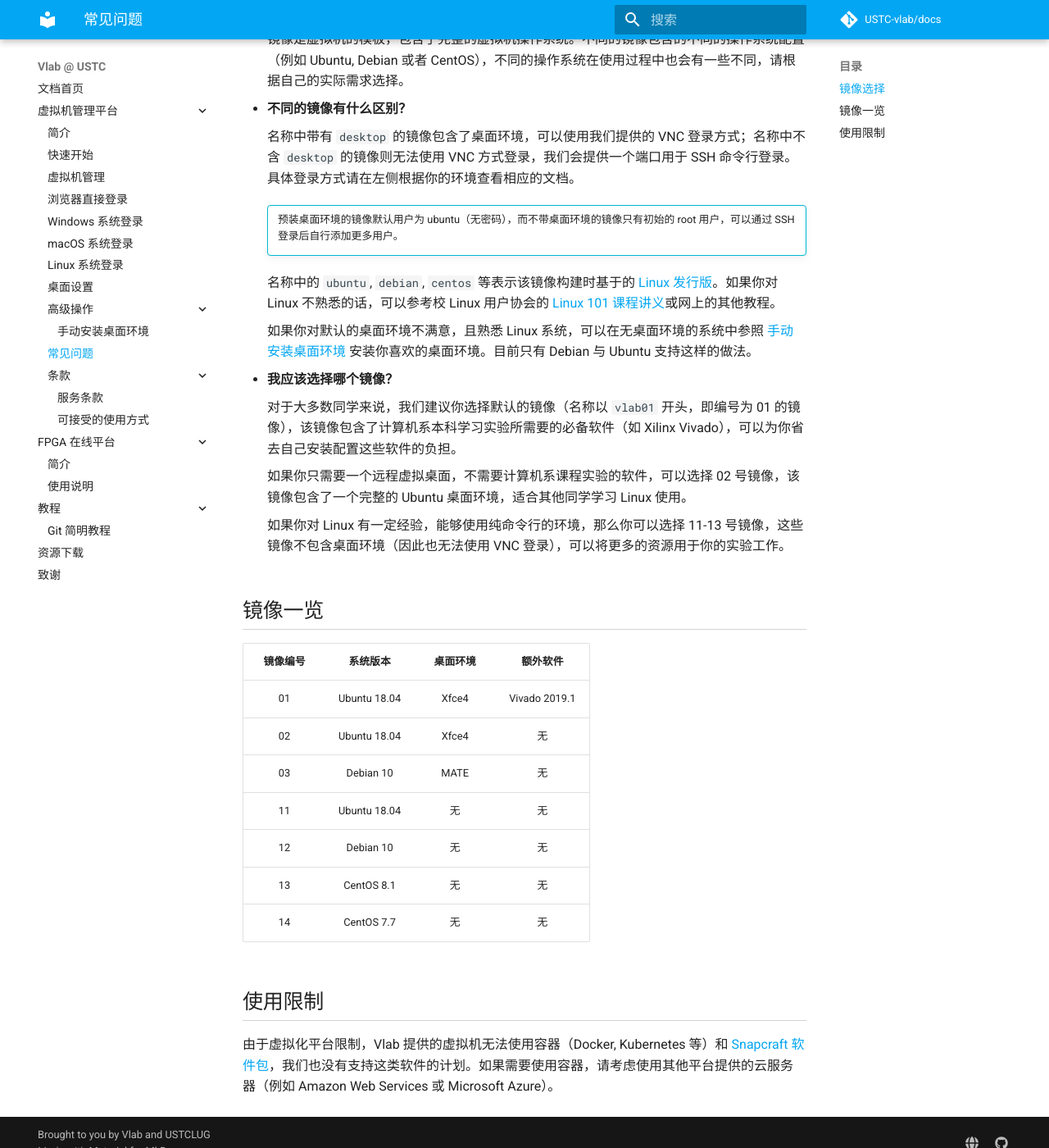
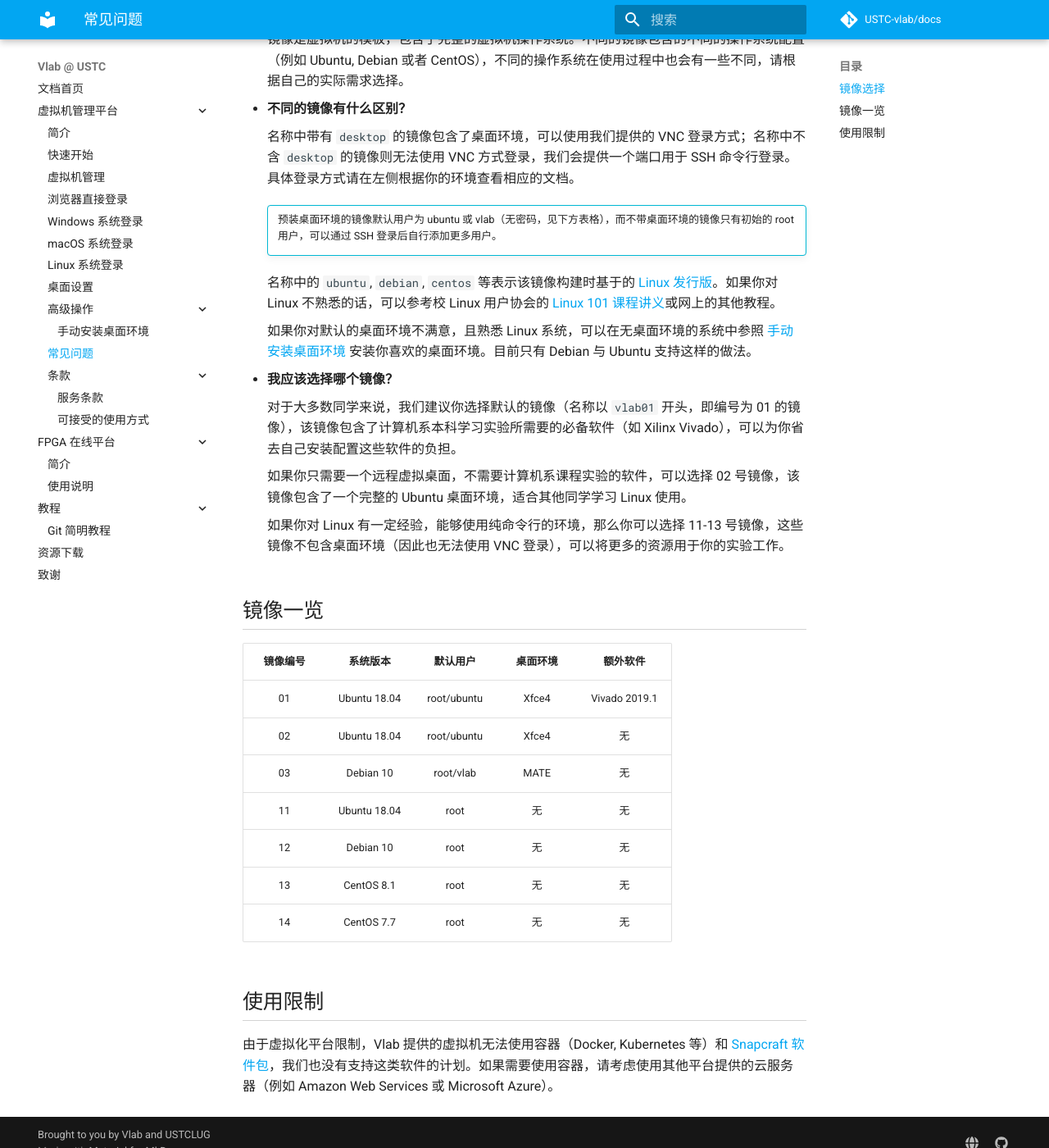
Before and after one commit to USTC-vlab/docs, an MkDocs documentation site: the page built from docs/vm/faq.md, in a window 1280 px wide and 1400 px high, scrolled down 243 px. Shown: the whole window at 82% size. Built offline with MkDocs 1.6.1 and Material for MkDocs 9.7.7, drawn with Linux system fonts in a browser that asks for light colours; comment, search, counter and statistics services are not loaded.

Commit message:
Update default user

```diff
--- a/docs/vm/faq.md
+++ b/docs/vm/faq.md
@@ -12,7 +12,7 @@
 
     !!! info ""
 
-        预装桌面环境的镜像默认用户为 ubuntu（无密码），而不带桌面环境的镜像只有初始的 root 用户，可以通过 SSH 登录后自行添加更多用户。
+        预装桌面环境的镜像默认用户为 ubuntu 或 vlab（无密码，见下方表格），而不带桌面环境的镜像只有初始的 root 用户，可以通过 SSH 登录后自行添加更多用户。
 
     名称中的 `ubuntu`, `debian`, `centos` 等表示该镜像构建时基于的 [Linux 发行版](https://zh.wikipedia.org/zh-hans/Linux%E5%8F%91%E8%A1%8C%E7%89%88)。如果你对 Linux 不熟悉的话，可以参考校 Linux 用户协会的 [Linux 101 课程讲义](https://101.ustclug.org/)或网上的其他教程。
 
@@ -28,15 +28,15 @@
 
 ## 镜像一览 {#image-content}
 
-| 镜像编号 | 系统版本 | 桌面环境 | 额外软件 |
-| :------: | :------: | :------: | :------: |
-| 01 | Ubuntu 18.04 | Xfce4 | Vivado 2019.1 |
-| 02 | Ubuntu 18.04 | Xfce4 | 无 |
-| 03 | Debian 10 | MATE | 无 |
-| 11 | Ubuntu 18.04 | 无 | 无 |
-| 12 | Debian 10 | 无 | 无 |
-| 13 | CentOS 8.1 | 无 | 无 |
-| 14 | CentOS 7.7 | 无 | 无 |
+| 镜像编号 | 系统版本 | 默认用户 | 桌面环境 | 额外软件 |
+| :------: | :------: | :------: | :------: | :------: |
+| 01 | Ubuntu 18.04 | root/ubuntu | Xfce4 | Vivado 2019.1 |
+| 02 | Ubuntu 18.04 | root/ubuntu | Xfce4 | 无 |
+| 03 | Debian 10 | root/vlab | MATE | 无 |
+| 11 | Ubuntu 18.04 | root | 无 | 无 |
+| 12 | Debian 10 | root | 无 | 无 |
+| 13 | CentOS 8.1 | root | 无 | 无 |
+| 14 | CentOS 7.7 | root | 无 | 无 |
 
 ## 使用限制 {#limits}
 
```
Also changed, not shown: docs/vm/terms/acceptable-use-policy.md (+1 -1 lines).
